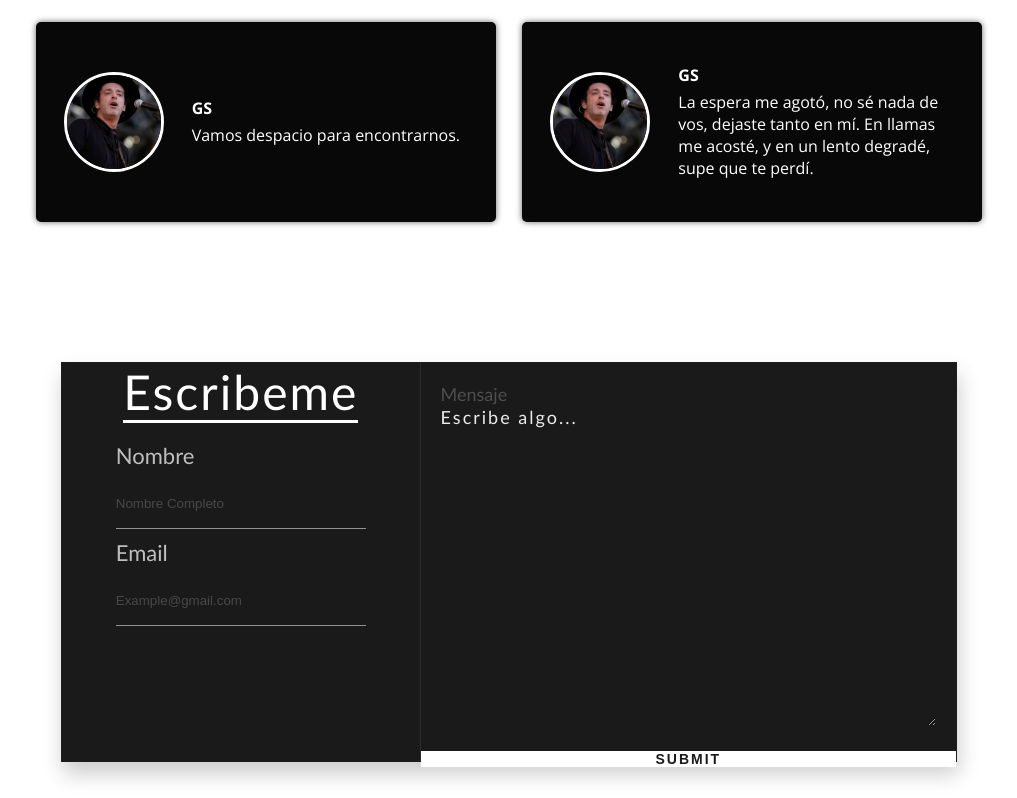
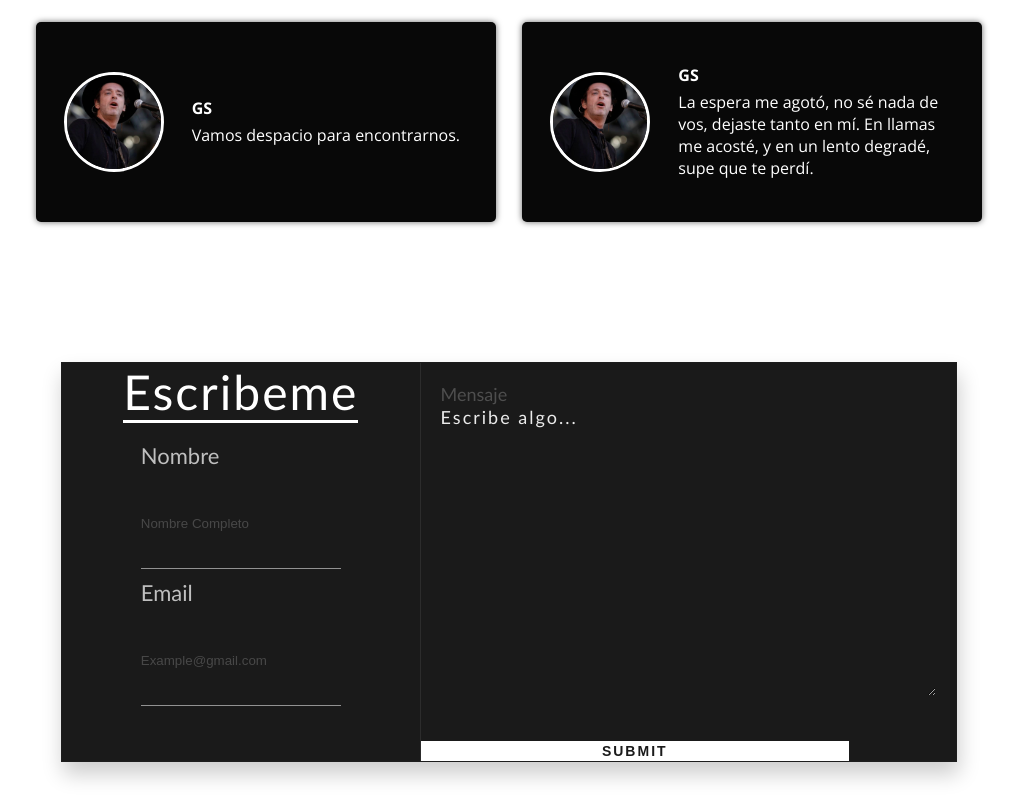
Before and after one commit to scaceres7/Proyecto-NUCBA, a plain HTML site: page index.html in a window 1280 px wide. Shown: the part 2389-3187 px from the top of the page, without its empty margins (131-1148 px from the left). Drawn offline with nearby package versions, Linux system fonts and the light colour scheme.

Commit message:
Se agrega

```diff
--- a/css/estilos.css
+++ b/css/estilos.css
@@ -117,7 +117,7 @@ main .sobre-nosotros{
     text-align: justify;
 }
 
-/* Galeria */´´
+/* Galeria */
 
 
 .portafolio{
@@ -452,8 +452,8 @@ footer{
 	border-left: 1px solid rgba(255,255,255,0.08);
 }
 .contact-right button{
-	width: 100%;
-	height: 50px;
+	width: 80%;
+	height: 20px;
 	background-color: #fff;
 	font-weight: bold;
 	outline: none;
@@ -484,8 +484,8 @@ footer{
 	font-size: 22px;
 }
 .f-name input,.f-email input{
-	height: 50px;
-	width:250px;
+	height: 90px;
+	width:200px;
 	border: none;
 	outline: none;
 	background-color:transparent;
@@ -500,7 +500,7 @@ footer{
 }
 .f-email input:focus,
 .f-name input:focus{
-	border-bottom: 001px solid #fff;
+	border-bottom: 1px solid #fff;
 	transition: all ease 0.5s;
 }.message font{
 	font-size: 18px;
@@ -513,7 +513,7 @@ footer{
 }
 .contact-right textarea{
 	width: 100% !important;
-	height: 320px !important;
+	height: 290px !important;
 	border: none;
 	outline: none;
 	background-color:transparent;
@@ -531,7 +531,7 @@ footer{
 	transform: scale(1.04);
 	transition: all ease 0.1s;
 }
-@media(max-width:1190px){
+@media(max-width:1180px){
 	#main{
 		background-size: 1150px !important;
 
```
